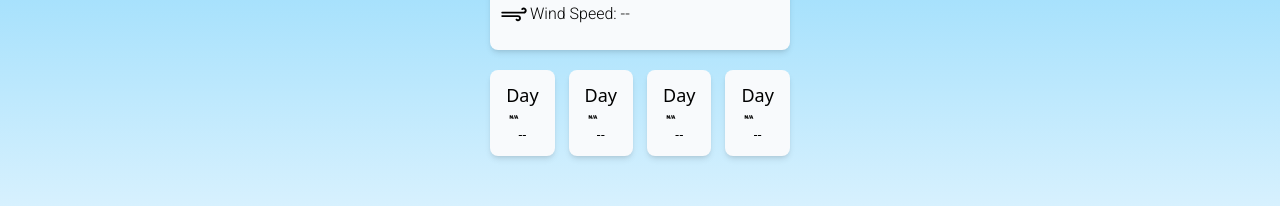
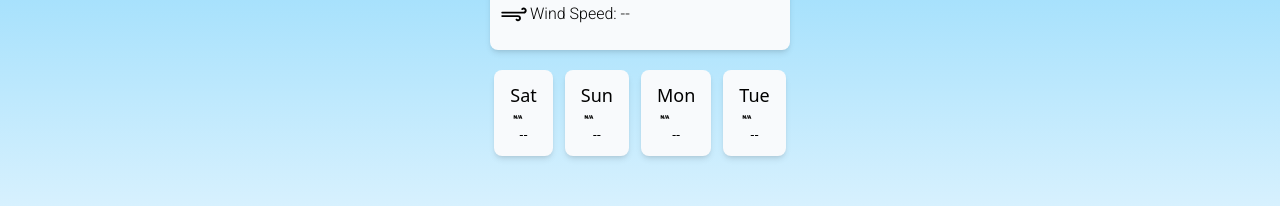
Before and after one commit to ednanf/Weather-Tailwind, a React (Vite) app: page / in a window 1280 px wide. Shown: the part 485-691 px from the top of the page. Built offline with nearby package versions, Linux system fonts and the light colour scheme; no server answers.

Commit message:
Add days of the week to NextDayCard

```diff
--- a/src/App.jsx
+++ b/src/App.jsx
@@ -12,14 +12,16 @@ import { WEATHER_KEY } from './support/KEY';
 // TODO: make API field component and remove my own key
 
 function App() {
+	const [fetched, setFetched] = useState(false);
+
+	const [nextDaysOfWeek, setNextDaysofWeek] = useState([]);
+
 	// Used to set coordinates *and* pass the city name - weather API is wrong sometimes
 	const [coordinates, setCoordinates] = useState({
 		lat: null,
 		lon: null,
 		city: null,
 	});
-
-	const [fetched, setFetched] = useState(false);
 
 	const [currentWeatherData, setCurrentWeatherData] = useState({
 		weather: {
@@ -117,6 +119,7 @@ function App() {
 			}
 		}
 
+		getNextFourDays();
 		fetchData();
 	}, [coordinates, fetched]);
 
@@ -127,6 +130,23 @@ function App() {
 			lon: searchData.lon,
 			city: searchData.city,
 		});
+	}
+
+	// Sets the next 4 days of the week
+	function getNextFourDays() {
+		const today = new Date();
+		const days = [];
+
+		for (let i = 0; i < 4; i++) {
+			today.setDate(today.getDate() + 1);
+			days.push(
+				Intl.DateTimeFormat('en-US', { weekday: 'short' })
+					.format(today)
+					.slice(0, 3)
+			);
+		}
+
+		setNextDaysofWeek(days);
 	}
 
 	return (
@@ -140,30 +160,34 @@ function App() {
 					location={coordinates.city}
 				/>
 				<DetailsWidget weatherData={currentWeatherData} />
-				<div className="flex space-x-3.5 justify-center">
+				<div className="flex space-x-3 justify-center">
 					<NextDayCard
 						temperature={
 							!fetched ? ' -- ' : `${weatherForecast[0].temp.toFixed(1)}º`
 						}
 						icon={weatherForecast[0].id}
+						weekDay={nextDaysOfWeek[0]}
 					/>
 					<NextDayCard
 						temperature={
 							!fetched ? ' -- ' : `${weatherForecast[1].temp.toFixed(1)}º`
 						}
 						icon={weatherForecast[1].id}
+						weekDay={nextDaysOfWeek[1]}
 					/>
 					<NextDayCard
 						temperature={
 							!fetched ? ' -- ' : `${weatherForecast[2].temp.toFixed(1)}º`
 						}
 						icon={weatherForecast[2].id}
+						weekDay={nextDaysOfWeek[2]}
 					/>
 					<NextDayCard
 						temperature={
 							!fetched ? ' -- ' : `${weatherForecast[3].temp.toFixed(1)}º`
 						}
 						icon={weatherForecast[3].id}
+						weekDay={nextDaysOfWeek[3]}
 					/>
 				</div>
 			</div>
--- a/src/components/NextDayCard.jsx
+++ b/src/components/NextDayCard.jsx
@@ -1,12 +1,10 @@
 import { useIcon } from '../hooks/useIcon';
 
-// TODO: add the days of the week dynamically
-
-function NextDayCard({ temperature, icon }) {
+function NextDayCard({ temperature, icon, weekDay }) {
 	return (
 		<div className="h-auto w-auto py-3 px-4 flex rounded-lg bg-slate-50 shadow-md mb-5">
 			<div>
-				<p className="text-[18px] text-center">Day</p>
+				<p className="text-[18px] text-center">{weekDay}</p>
 				{useIcon(icon, '[30px]')}
 				<p className="items-center justify-center text-center text-[13px]">
 					{temperature}
```
